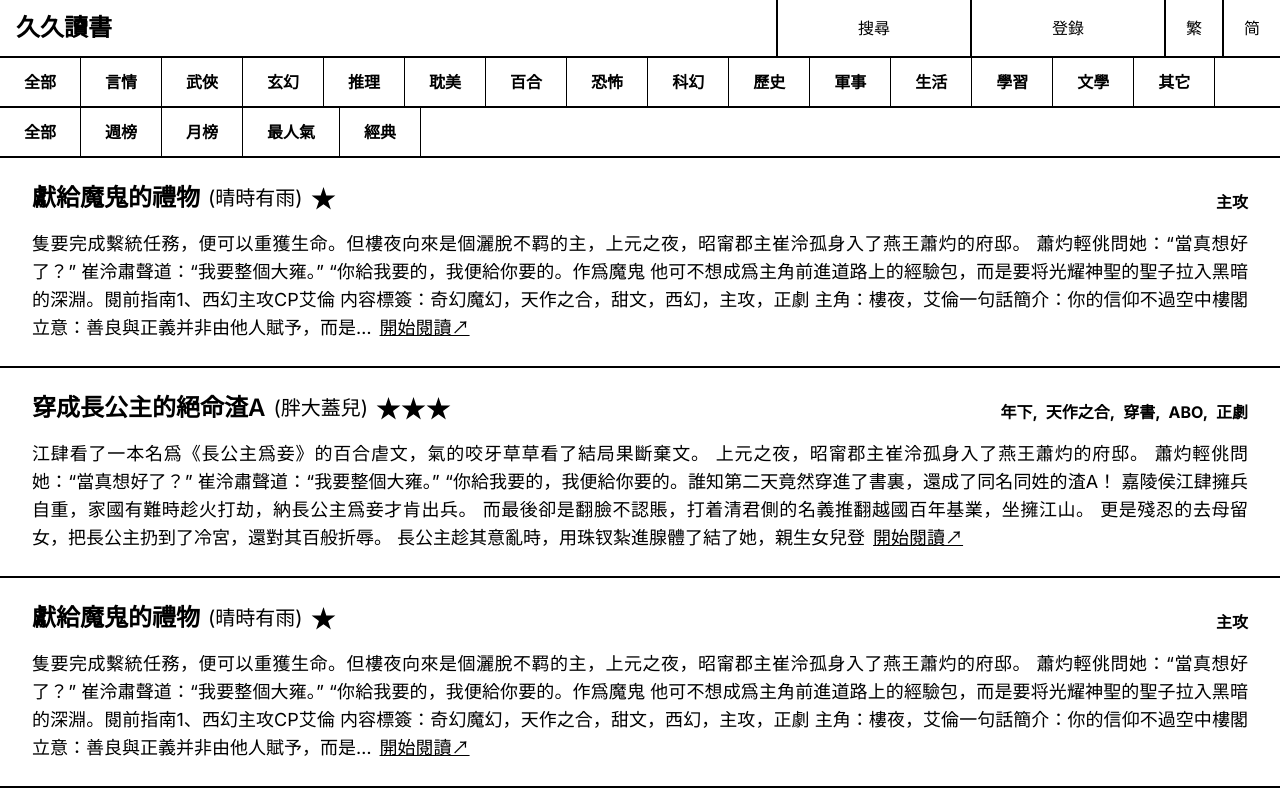
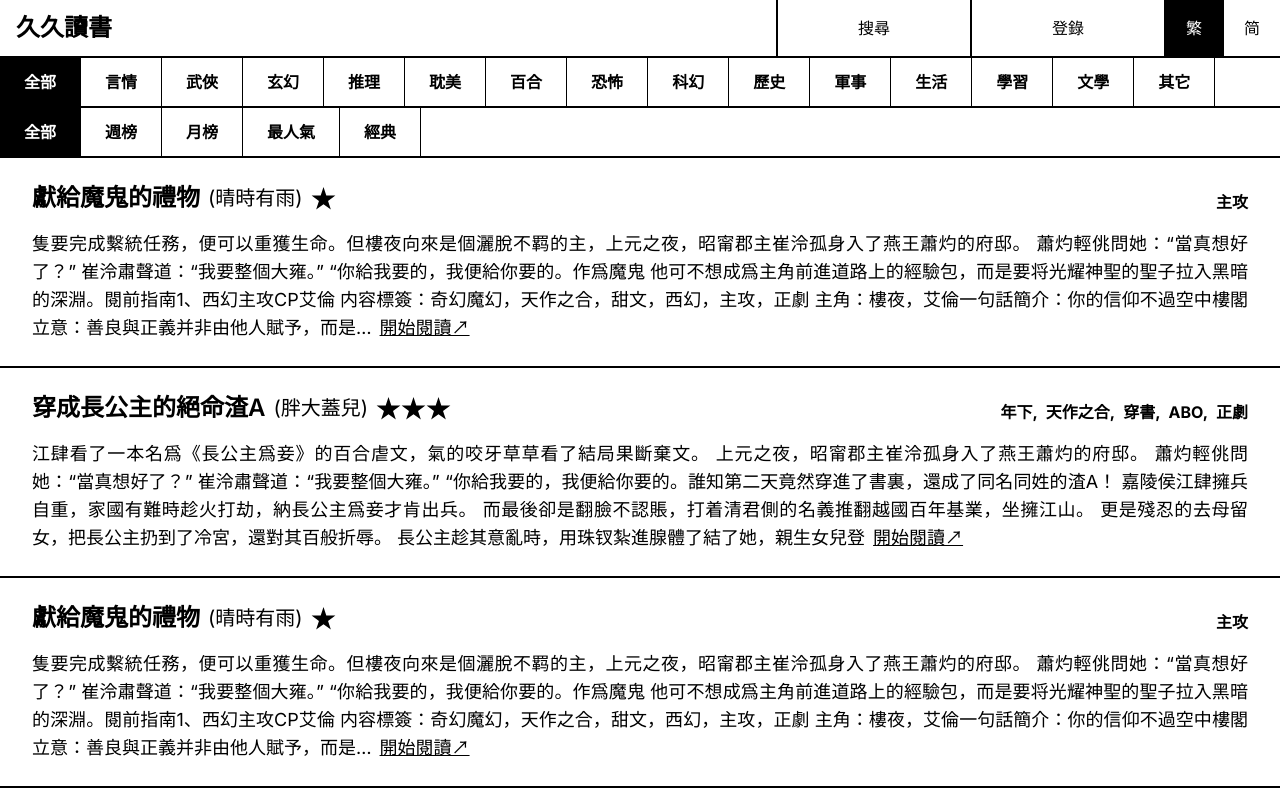
Before and after one commit to arthur-zheng/99read.me.web, a Next.js app: page / in a window 1280 px wide. Shown: the top 800 px of the page. Built offline with nearby package versions, Linux system fonts and the light colour scheme.

Commit message:
fixed tailwind color setup

```diff
--- a/tailwind.config.ts
+++ b/tailwind.config.ts
@@ -7,10 +7,10 @@ const config: Config = {
     "./app/**/*.{js,ts,jsx,tsx,mdx}",
   ],
   theme: {
-    colors: {
-      paper: "#FAFAF5",
-    },
     extend: {
+      colors: {
+        paper: "#FAFAF5",
+      },
       backgroundImage: {
         "gradient-radial": "radial-gradient(var(--tw-gradient-stops))",
         "gradient-conic":
```
